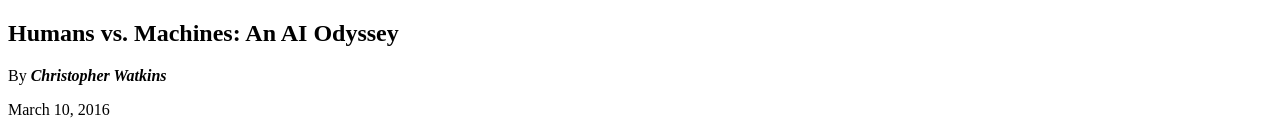
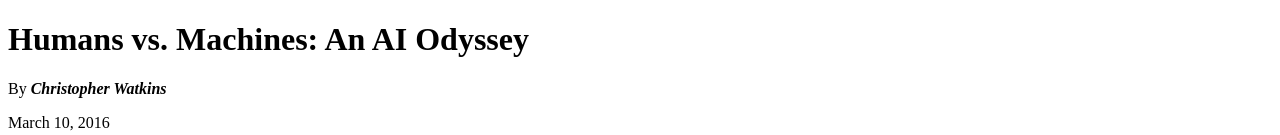
Before and after one commit to IbraDirir/MockUpToHtml, a plain HTML site: page index.html in a window 1280 px wide. Shown: the top 135 px of the page. Drawn offline with Linux system fonts and the light colour scheme.

Commit message:
changed h2 to h1 tag

```diff
--- a/index.html
+++ b/index.html
@@ -7,7 +7,7 @@
 <body>
   <!-- This was adapted from: http://blog.udacity.com/2016/03/humans-vs-machines-an-ai-odyssey-2.html -->
   <!-- Format this text to match the mockup exactly! -->
-<h2>Humans vs. Machines: An AI Odyssey</h2>
+<h1>Humans vs. Machines: An AI Odyssey</h1>
 
 <p>By <strong><em>Christopher Watkins</em></strong></p>
 
```
